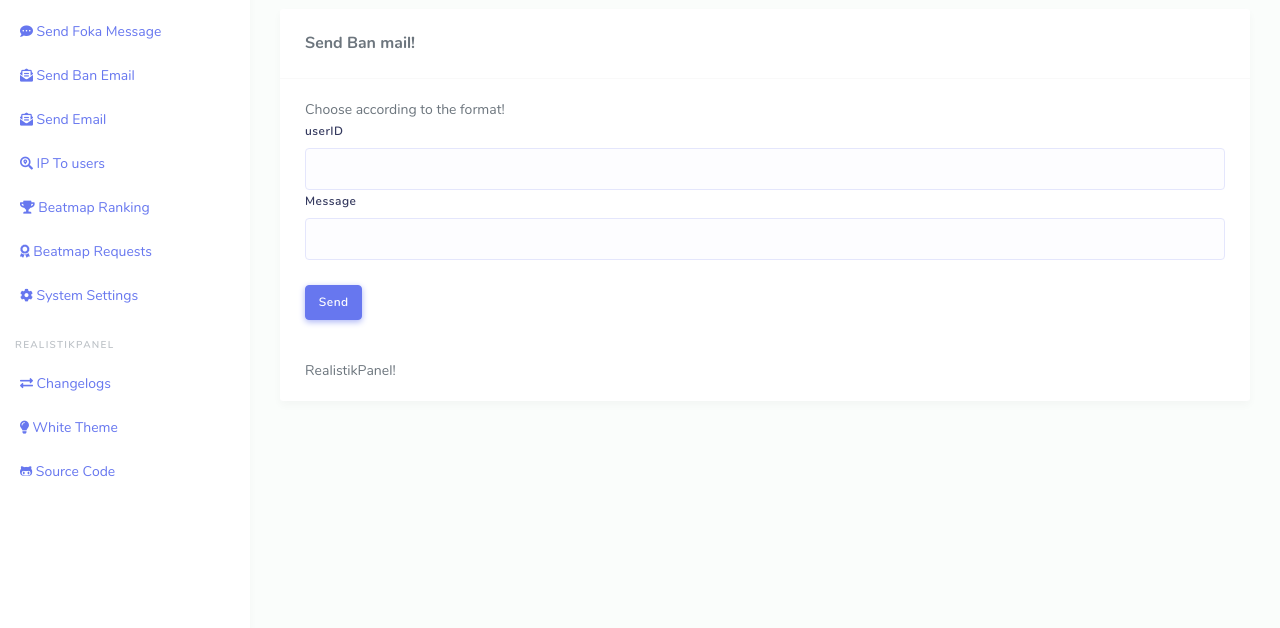
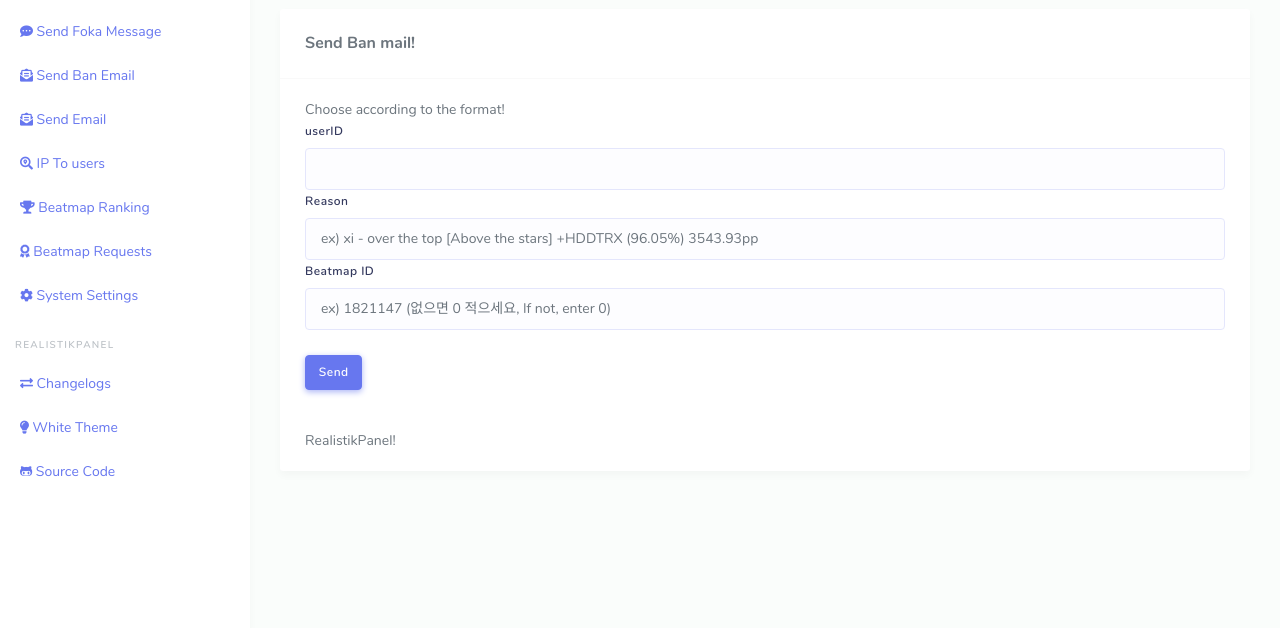
Before and after one commit to osuRedstar/RealistikPanel, a Python web app: template templates/sendbanmail.html in a window 1280 px wide. Shown: the part 172-800 px from the top of the page. Run offline with Jinja, Linux system fonts and the light colour scheme; the template is opened without the code that fills it, so the values that code supplies are empty; some libraries are stand-ins or nearby versions.

Commit message:
Update sendbanmail.html

```diff
--- a/templates/sendbanmail.html
+++ b/templates/sendbanmail.html
@@ -12,10 +12,13 @@
             <div class="form-group">
                 Choose according to the format!<br>
                 <label>userID</label>
-                <input type="text" class="form-control" name="userid">
+                <input type="number" class="form-control" name="userid" required>
 
-                <label>Message</label>
-                <input type="text" class="form-control" name="msg">
+                <label>Reason</label>
+                <input type="text" class="form-control" name="msg" placeholder="ex) xi - over the top [Above the stars] +HDDTRX (96.05%) 3543.93pp" required>
+
+                <label>Beatmap ID</label>
+                <input type="number" class="form-control" name="bid" placeholder="ex) 1821147 (없으면 0 적으세요, If not, enter 0)" required>
             </div>
             <button class="btn btn-primary mr-1" type="submit" name="">Send</button>
         </form>
```
